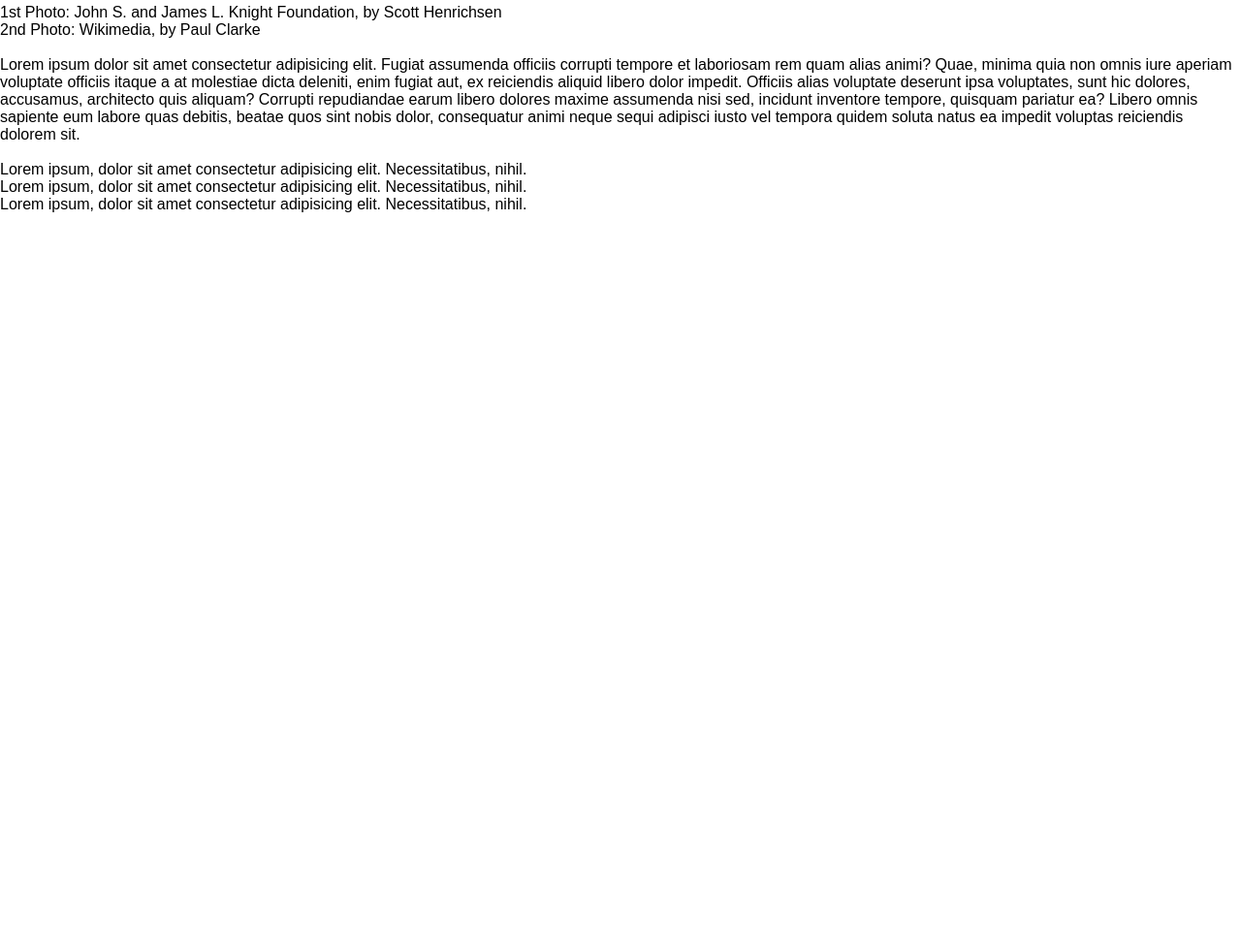
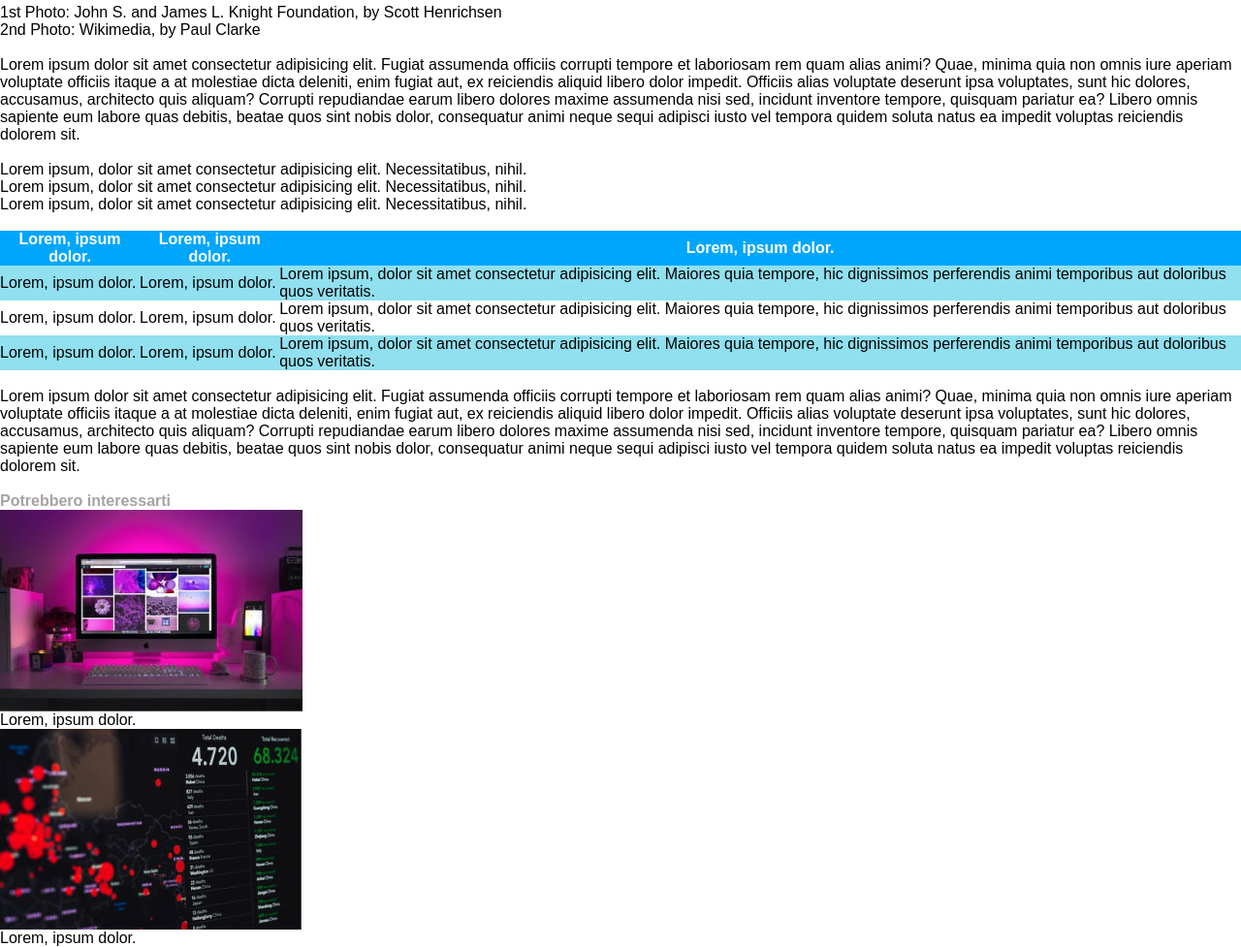
Before and after one commit to fracs31/html-css-booleaner, a plain HTML site: page index.html in a window 1280 px wide. Shown: the part 593-1570 px from the top of the page at 97% size. Before the commit the page ends 813 px from the top, so only its background shows below. Drawn offline with Linux system fonts and the light colour scheme.

Commit message:
Quarto commit

```diff
--- a/css/style.css
+++ b/css/style.css
@@ -29,3 +29,25 @@ main a {
     text-decoration: none;
     color: #01baef;
 }
+
+main table {
+    border-collapse: collapse;
+    background-color: #90e0ef;
+}
+
+main thead {
+    background-color: #00a6fb;
+    color: white;
+}
+
+main tr:nth-child(even) {
+    background-color: white;
+}
+
+.interessi img {
+    display: block;
+}
+
+.interessi span {
+    color: black;
+}
--- a/index.html
+++ b/index.html
@@ -33,6 +33,7 @@
         <br>
         <!-- Contenuto -->
         <section>
+            <!-- Paragrafo -->
             <p>Lorem ipsum dolor sit amet consectetur adipisicing elit. Fugiat assumenda officiis corrupti tempore et laboriosam rem quam alias animi?
                 Quae, minima quia non omnis iure aperiam voluptate officiis itaque a at molestiae dicta deleniti, enim fugiat aut, ex reiciendis aliquid libero dolor impedit.
                 Officiis alias voluptate deserunt ipsa voluptates, sunt hic dolores, accusamus, architecto quis aliquam?
@@ -40,11 +41,60 @@
                 Libero omnis sapiente eum labore quas debitis, beatae quos sint nobis dolor, consequatur animi neque sequi adipisci iusto vel tempora quidem soluta natus ea impedit voluptas reiciendis dolorem sit.
             </p>
             <br>
+            <!-- Lista -->
             <ul>
                 <li>Lorem ipsum, dolor sit amet consectetur adipisicing elit. Necessitatibus, nihil.</li>
                 <li>Lorem ipsum, dolor sit amet consectetur adipisicing elit. Necessitatibus, nihil.</li>
                 <li>Lorem ipsum, dolor sit amet consectetur adipisicing elit. Necessitatibus, nihil.</li>
             </ul>
+            <br>
+            <!-- Tabella -->
+            <table>
+                <thead>
+                    <tr>
+                        <th>Lorem, ipsum dolor.</th>
+                        <th>Lorem, ipsum dolor.</th>
+                        <th>Lorem, ipsum dolor.</th>
+                    </tr>
+                </thead>
+                <tbody>
+                    <tr>
+                        <td>Lorem, ipsum dolor.</td>
+                        <td>Lorem, ipsum dolor.</td>
+                        <td>Lorem ipsum, dolor sit amet consectetur adipisicing elit. Maiores quia tempore, hic dignissimos perferendis animi temporibus aut doloribus quos veritatis.</td>
+                    </tr>
+                    <tr>
+                        <td>Lorem, ipsum dolor.</td>
+                        <td>Lorem, ipsum dolor.</td>
+                        <td>Lorem ipsum, dolor sit amet consectetur adipisicing elit. Maiores quia tempore, hic dignissimos perferendis animi temporibus aut doloribus quos veritatis.</td>
+                    </tr>
+                    <tr>
+                        <td>Lorem, ipsum dolor.</td>
+                        <td>Lorem, ipsum dolor.</td>
+                        <td>Lorem ipsum, dolor sit amet consectetur adipisicing elit. Maiores quia tempore, hic dignissimos perferendis animi temporibus aut doloribus quos veritatis.</td>
+                    </tr>
+                </tbody>
+            </table>
+            <br>
+            <!-- Paragrafo -->
+            <p>Lorem ipsum dolor sit amet consectetur adipisicing elit. Fugiat assumenda officiis corrupti tempore et laboriosam rem quam alias animi?
+                Quae, minima quia non omnis iure aperiam voluptate officiis itaque a at molestiae dicta deleniti, enim fugiat aut, ex reiciendis aliquid libero dolor impedit.
+                Officiis alias voluptate deserunt ipsa voluptates, sunt hic dolores, accusamus, architecto quis aliquam?
+                Corrupti repudiandae earum libero dolores maxime assumenda nisi sed, incidunt inventore tempore, quisquam pariatur ea?
+                Libero omnis sapiente eum labore quas debitis, beatae quos sint nobis dolor, consequatur animi neque sequi adipisci iusto vel tempora quidem soluta natus ea impedit voluptas reiciendis dolorem sit.
+            </p>
+        </section>
+        <br>
+        <!-- Interessi -->
+        <section class="interessi">
+            <h4>Potrebbero interessarti</h4>
+            <!-- Immagine uno -->
+            <img src="img/monitor.jpg" alt="Monitor">
+            <span>Lorem, ipsum dolor.</span>
+            <br>
+            <!-- Immagine due -->
+            <img src="img/graph.jpg" alt="Graph">
+            <span>Lorem, ipsum dolor.</span>
         </section>
     </main>
 
```
